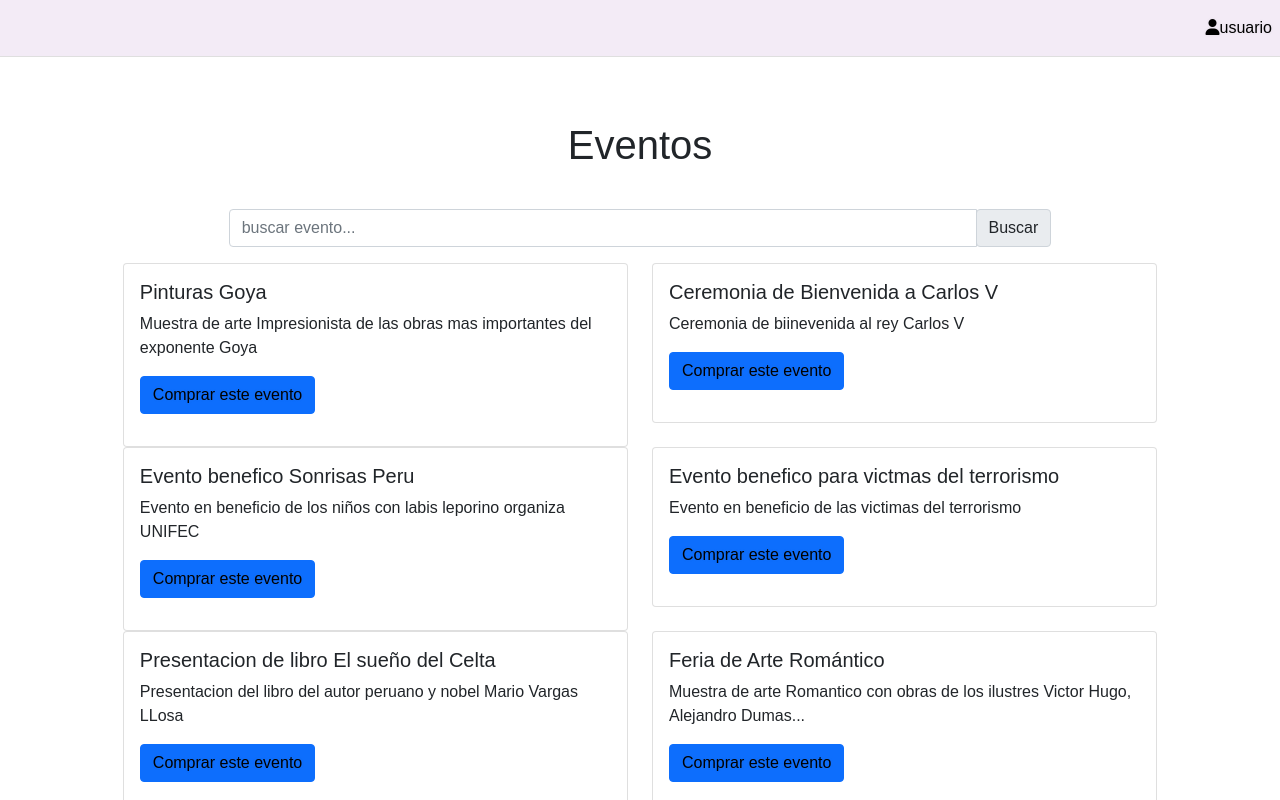
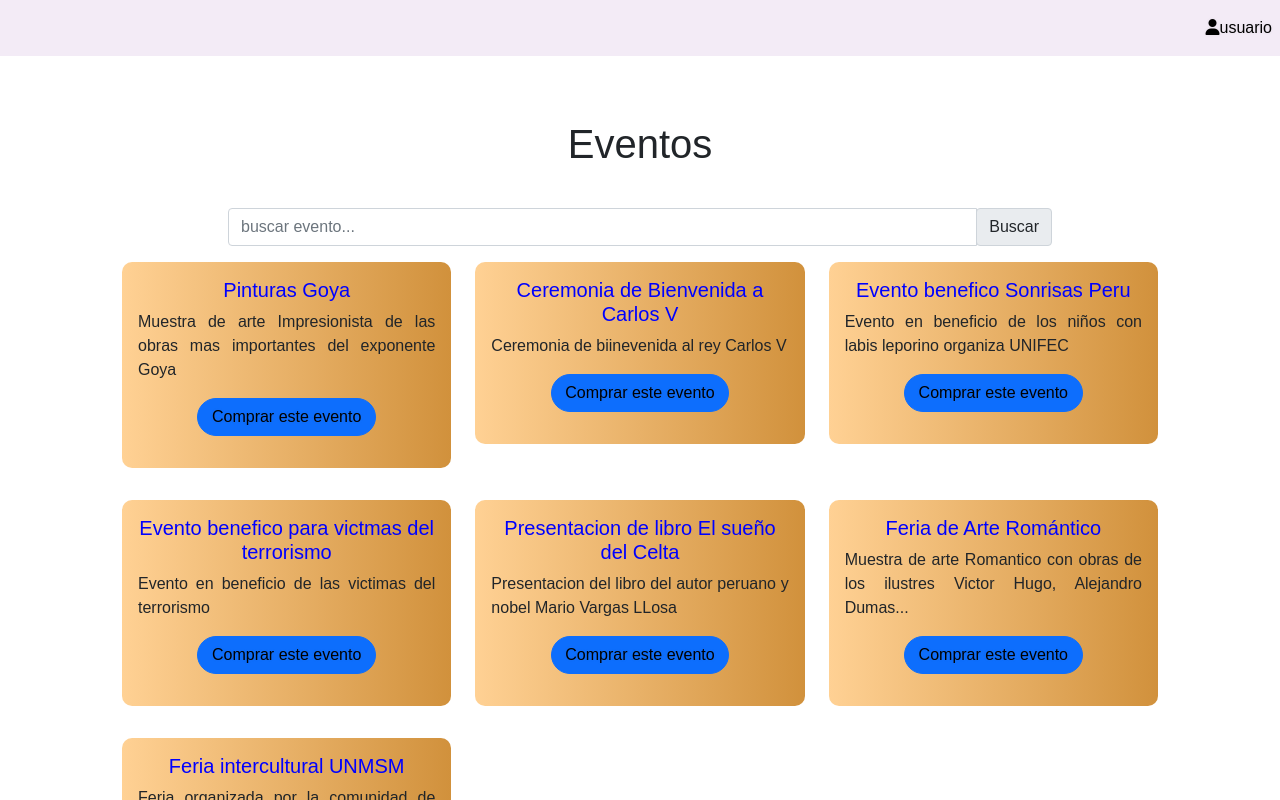
Before and after one commit to victorlaragurmendi/pwaVentaTickets, a React (Create React App) app: page /home in a window 1280 px wide. Shown: the top 800 px of the page. Built offline with nearby package versions, Linux system fonts and the light colour scheme.

Commit message:
mejorando diseño de cards

```diff
--- a/src/components/login/Home.js
+++ b/src/components/login/Home.js
@@ -45,8 +45,8 @@ const Home = ({ eventos, pedido, AgregarAlCarrito }) => {
                             <div className="col-10 ">
                                 <div className="row">
                                     {eventos.map(j => (
-                                        <div className="col-6 " key={j.id}>
-                                            <div className="card ">
+                                        <div className="col-4 " key={j.id}>
+                                            <div className="card">
                                                 <div className="card-body">
                                                     <h5 className="card-title">{j.nombre}</h5>
                                                     <p className="card-text">{j.descripcion}</p>
--- a/src/components/store.js
+++ b/src/components/store.js
@@ -6,7 +6,7 @@ import thunk from 'redux-thunk'
 const initialState={
     eventos:[
         {id:1,nombre:"Pinturas Goya",precio:25,descripcion:"Muestra de arte Impresionista de las obras mas importantes del exponente Goya"},
-        {id:2,nombre:"Ceremonia de Bienvenida a Carlos V",precio:28,descripcion:"Ceremonia de biinevenida al rey Carlos V "},
+        {id:2,nombre:"Ceremonia de Bienvenida a Carlos V",precio:28,descripcion:"Ceremonia de biinevenida al rey Carlos V  "},
         {id:3,nombre:"Evento benefico Sonrisas Peru",precio:30,descripcion:"Evento en beneficio de los niños con labis leporino organiza UNIFEC"},
         {id:4,nombre:"Evento benefico para victmas del terrorismo",precio:50,descripcion:"Evento en beneficio de las victimas del terrorismo "},
         {id:5,nombre:"Presentacion de libro El sueño del Celta",precio:15,descripcion:"Presentacion del libro  del autor peruano y nobel Mario Vargas LLosa "},
--- a/src/index.css
+++ b/src/index.css
@@ -1,51 +1,3 @@
-/* inicar sesion */
-
-/* .navbar{
-
-    background: #23C5E9;
-}
-.fondo{
-    background: #C4C4C4;
-}
-.txtiniciarsesion{
-    text-align: center;
-    font-family: Roboto;
-    font-style:normal;
-    font-size: 15px;
-    color: #000000;
-}
-.txtnotienescuenta{
-    color: #142BF4;
-    text-align: center;
-    font-family: Roboto;
-    font-style:normal;
-    font-size: 12px;
-
-}
-.btningresar{
-    background: #23C5E9;
-    border-radius: 5px;
-}
-.btnbuscar{
-    background: #23C5E9;
-    border-radius: 5px;
-}
-Link{
-    text-decoration: none;
-}
-a{
-    text-decoration: none;
-    color:#000000;
-}
-  */
-
-
-
-
-
-
-
-
 
 
 body {
@@ -169,3 +121,32 @@ a {
 .btn-nueva {
   margin: 2px 0 14px 0;
 }
+
+/* cards  */
+
+.card{
+    border: none;
+    margin-bottom: 2rem;
+}
+.card .card-body{
+
+    background: #D1913C;  /* fallback for old browsers */
+    background: -webkit-linear-gradient(to right, #FFD194, #D1913C);  /* Chrome 10-25, Safari 5.1-6 */
+    background: linear-gradient(to right, #FFD194, #D1913C); /* W3C, IE 10+/ Edge, Firefox 16+, Chrome 26+, Opera 12+, Safari 7+ */
+    border-radius: 10px;
+
+}
+.card .card-body  .card-title{
+    text-align: center;
+    color: blue;
+}
+.card .card-body .card-text{
+    text-align: justify;
+}
+.card .card-body .btn{
+    display: block;
+    width: 60%;
+    border-radius: 25px;
+    margin-left: auto;
+    margin-right: auto;
+}
```
